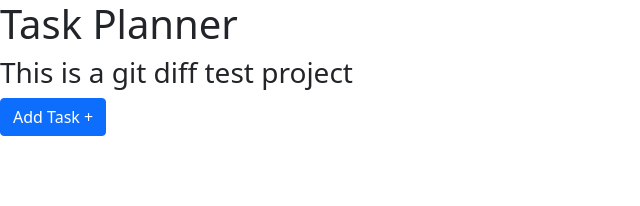
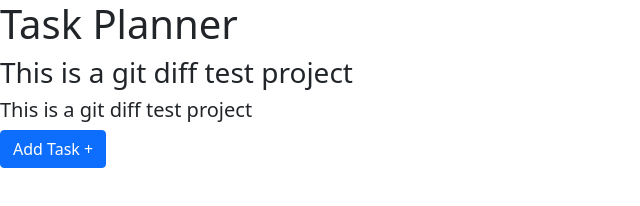
Before and after one commit to jkpriya/priyajay, a plain HTML site: page index.html in a window 1280 px wide. Shown: the whole page, without its empty margins (0-640 px from the left). Drawn offline with nearby package versions, Linux system fonts and the light colour scheme.

Commit message:
Add h5 tag

```diff
--- a/index.html
+++ b/index.html
@@ -13,6 +13,7 @@
   <body>
     <h1>Task Planner</h1>
     <h3>This is a git diff test project</h3>
+    <h5>This is a git diff test project</h5>
 
     <!-- Add ADD TASK Popup Button -->
     <!-- Button trigger modal -->
```
